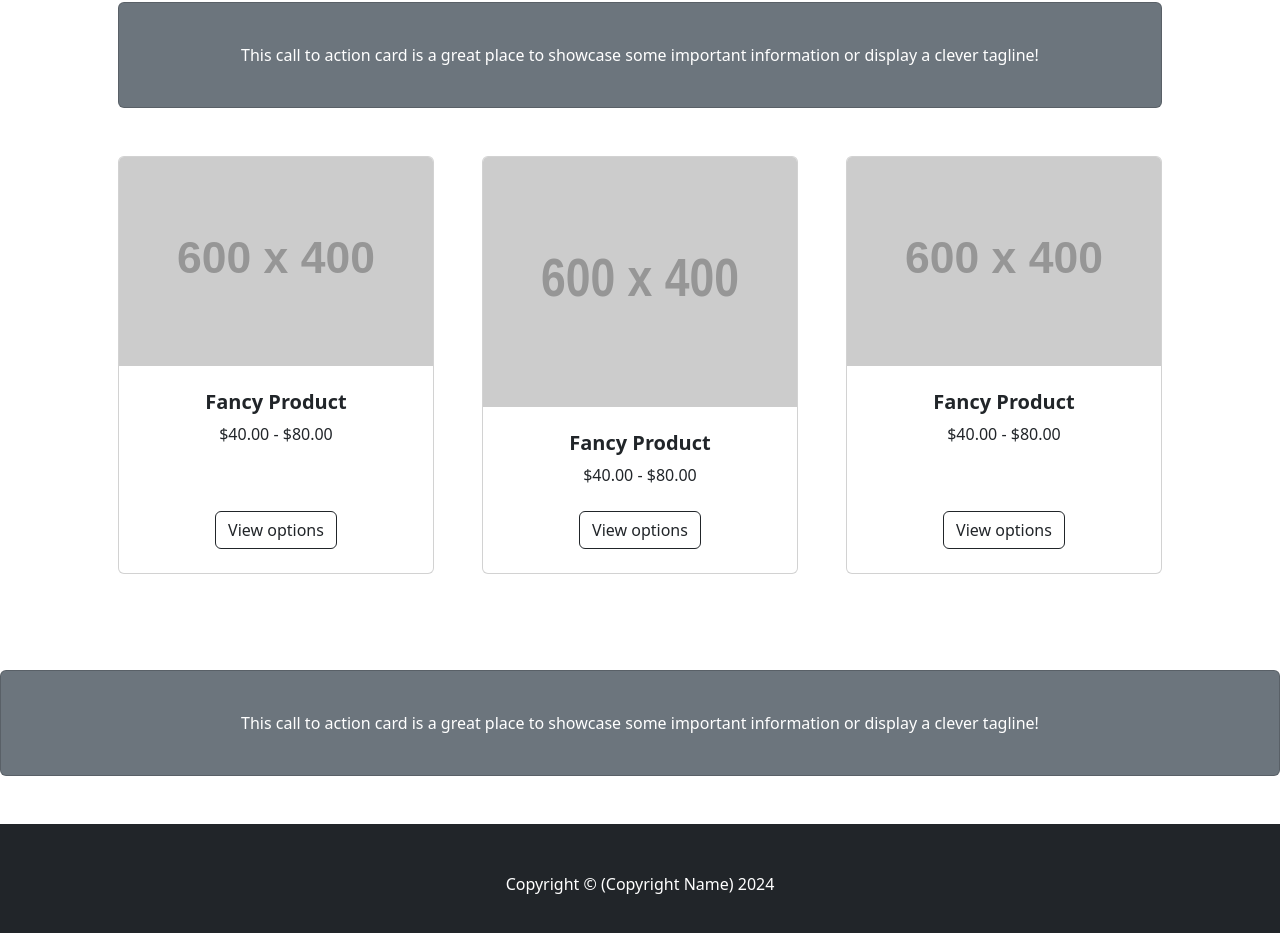
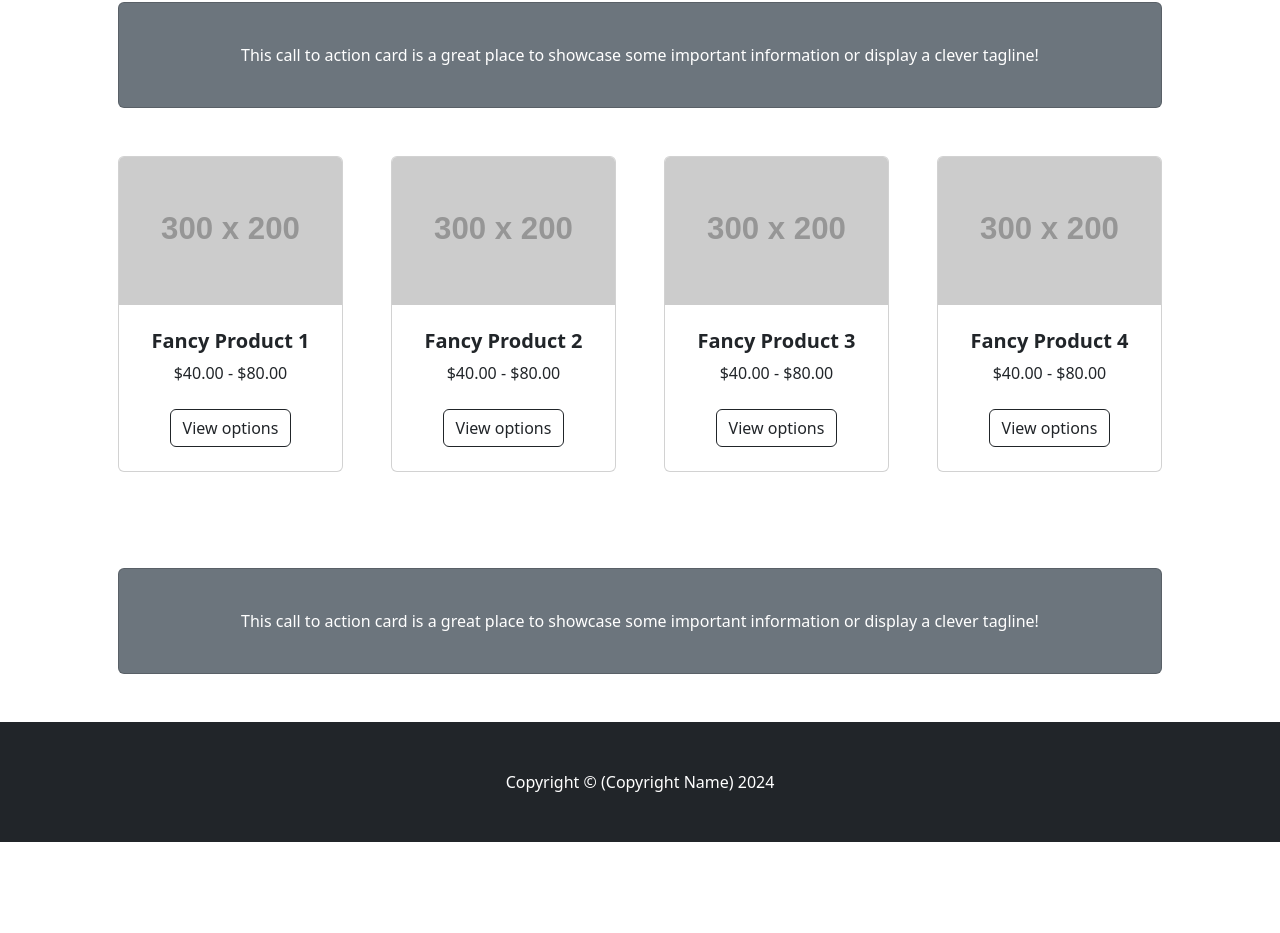
Before and after one commit to rebeccapeltz/bootstrap-small-business, a plain HTML site: page index.html in a window 1280 px wide. Shown: the part 543-1476 px from the top of the page. After the commit the page ends 1385 px from the top, so only its background shows below. Drawn offline with nearby package versions, Linux system fonts and the light colour scheme; placeholder pictures from the web are drawn by us.

Commit message:
layout adjustments

```diff
--- a/index.html
+++ b/index.html
@@ -5,7 +5,7 @@
         <meta name="viewport" content="width=device-width, initial-scale=1, shrink-to-fit=no" />
         <meta name="description" content="" />
         <meta name="author" content="" />
-        <title>(Title)</title>
+        <title>(Site Name)</title>
         <!-- Favicon-->
         <!--use a small image for favicon-->
         <link rel="icon" type="image/png" href="(favicon image)" />
@@ -17,7 +17,7 @@
         <!-- Responsive navbar-->
         <nav class="navbar navbar-expand-lg navbar-dark bg-dark">
             <div class="container px-5">
-                <a class="navbar-brand" href="./">Starter</a>
+                <a class="navbar-brand" href="./">(Site Name)</a>
                 <button class="navbar-toggler" type="button" data-bs-toggle="collapse" data-bs-target="#navbarSupportedContent" aria-controls="navbarSupportedContent" aria-expanded="false" aria-label="Toggle navigation"><span class="navbar-toggler-icon"></span></button>
                 <div class="collapse navbar-collapse" id="navbarSupportedContent">
                     <ul class="navbar-nav ms-auto mb-2 mb-lg-0">
@@ -46,15 +46,15 @@
             </div>
             <!-- Content Row-->
             <div class="row gx-4 gx-lg-5">
-                <div class="col-md-4 mb-5">
+                <div class="col-md-3 mb-5">
                     <div class="card h-100">
                         <!-- Product image-->
-                        <img class="card-img-top" src="https://fakeimg.pl/600x400" alt="...">
+                        <img class="card-img-top" src="https://fakeimg.pl/300x200" alt="...">
                         <!-- Product details-->
                         <div class="card-body p-4">
                             <div class="text-center">
                                 <!-- Product name-->
-                                <h5 class="fw-bolder">Fancy Product</h5>
+                                <h5 class="fw-bolder">Fancy Product 1</h5>
                                 <!-- Product price-->
                                 $40.00 - $80.00
                             </div>
@@ -65,50 +65,73 @@
                         </div>
                     </div>
                 </div>
-                <div class="col-md-4 mb-5">
+                <div class="col-md-3 mb-5">
                     <div class="card h-100">
-                        <!-- Product image-->
-                        <img class="card-img-top" height="250" src="https://fakeimg.pl/600x400" alt="...">
-                        <!-- Product details-->
+                        <img class="card-img-top" src="https://fakeimg.pl/300x200" alt="...">
                         <div class="card-body p-4">
                             <div class="text-center">
-                                <!-- Product name-->
-                                <h5 class="fw-bolder">Fancy Product</h5>
-                                <!-- Product price-->
+                                <h5 class="fw-bolder">Fancy Product 2</h5>
                                 $40.00 - $80.00
                             </div>
                         </div>
-                        <!-- Product actions-->
+
                         <div class="card-footer p-4 pt-0 border-top-0 bg-transparent">
                             <div class="text-center"><a class="btn btn-outline-dark mt-auto" href="#">View options</a></div>
                         </div>
                     </div>
                 </div>
-                <div class="col-md-4 mb-5">
+
+                <div class="col-md-3 mb-5">
                     <div class="card h-100">
-                        <!-- Product image-->
-                        <img class="card-img-top" src="https://fakeimg.pl/600x400" alt="...">
-                        <!-- Product details-->
+                        <img class="card-img-top" src="https://fakeimg.pl/300x200" alt="...">
                         <div class="card-body p-4">
                             <div class="text-center">
-                                <!-- Product name-->
-                                <h5 class="fw-bolder">Fancy Product</h5>
-                                <!-- Product price-->
+                                <h5 class="fw-bolder">Fancy Product 3</h5>
                                 $40.00 - $80.00
                             </div>
                         </div>
-                        <!-- Product actions-->
                         <div class="card-footer p-4 pt-0 border-top-0 bg-transparent">
                             <div class="text-center"><a class="btn btn-outline-dark mt-auto" href="#">View options</a></div>
                         </div>
                     </div>
                 </div>
+
+                <div class="col-md-3 mb-5">
+                    <div class="card h-100">
+                        <img class="card-img-top" src="https://fakeimg.pl/300x200" alt="...">
+                        <div class="card-body p-4">
+                            <div class="text-center">
+                                <h5 class="fw-bolder">Fancy Product 4</h5>
+                                $40.00 - $80.00
+                            </div>
+                        </div>
+                        <div class="card-footer p-4 pt-0 border-top-0 bg-transparent">
+                            <div class="text-center"><a class="btn btn-outline-dark mt-auto" href="#">View options</a></div>
+                        </div>
+                    </div>
+                </div>
+
+                <!-- <div class="col-md-3 mb-5">
+                    <div class="card h-100">
+                        <img class="card-img-top" src="https://fakeimg.pl/300x200" alt="...">
+                        <div class="card-body p-4">
+                            <div class="text-center">
+                                <h5 class="fw-bolder">Fancy Product 5</h5>
+                                $40.00 - $80.00
+                            </div>
+                        </div>
+                        <div class="card-footer p-4 pt-0 border-top-0 bg-transparent">
+                            <div class="text-center"><a class="btn btn-outline-dark mt-auto" href="#">View options</a></div>
+                        </div>
+                    </div>
+                </div> -->
             </div>
-        </div>
+
          <!-- Call to Action-->
          <div class="card text-white bg-secondary my-5 py-4 text-center">
             <div class="card-body"><p class="text-white m-0">This call to action card is a great place to showcase some important information or display a clever tagline!</p></div>
         </div>
+    </div>
         <!-- Footer-->
         <footer class="py-5 bg-dark">
             <div class="container px-4 px-lg-5"><p class="m-0 text-center text-white">Copyright &copy; (Copyright Name) 2024</p></div>
```
Also changed, not shown: about.html (+11 -14 lines), contact.html (+4 -4 lines), css/stickyfooter.css (+0 -17 lines), services.html (+13 -20 lines).
